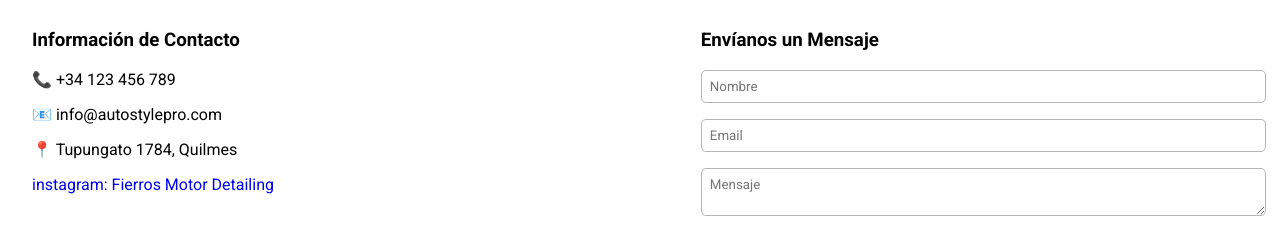
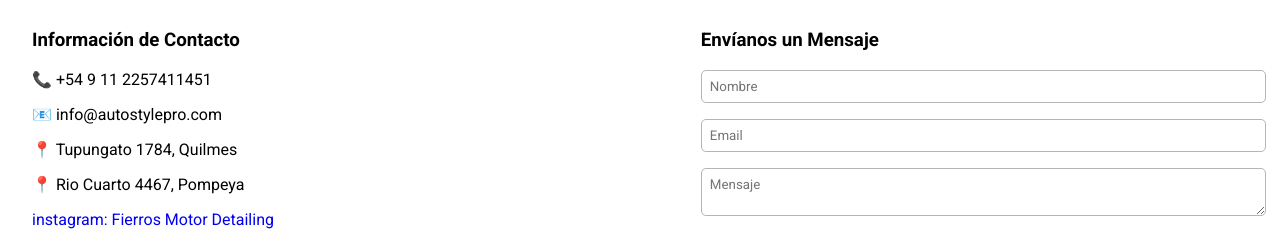
Before and after one commit to JuanManuelRamosL/Fierros_Motor, a React (Vite) app: page / in a window 1280 px wide. Shown: the part 760-994 px from the top of the page. Built offline with nearby package versions, Linux system fonts and the light colour scheme.

Commit message:
cambios para subir

```diff
--- a/src/Components/contact.jsx
+++ b/src/Components/contact.jsx
@@ -6,9 +6,10 @@ const Contact = () => {
     <section className="contact-section" id="contacto">
       <div className="contact-info">
         <h3>Información de Contacto</h3>
-        <p>📞 +34 123 456 789</p>
+        <p>📞 +54 9 11 2257411451</p>
         <p>📧 info@autostylepro.com</p>
         <p>📍 Tupungato 1784, Quilmes</p>
+        <p>📍 Rio Cuarto 4467, Pompeya</p>
         <a href="https://www.instagram.com/detailing_fmp/">
           instagram: Fierros Motor Detailing
         </a>
```
Also changed, not shown: src/App.jsx (line endings or trailing spaces).
